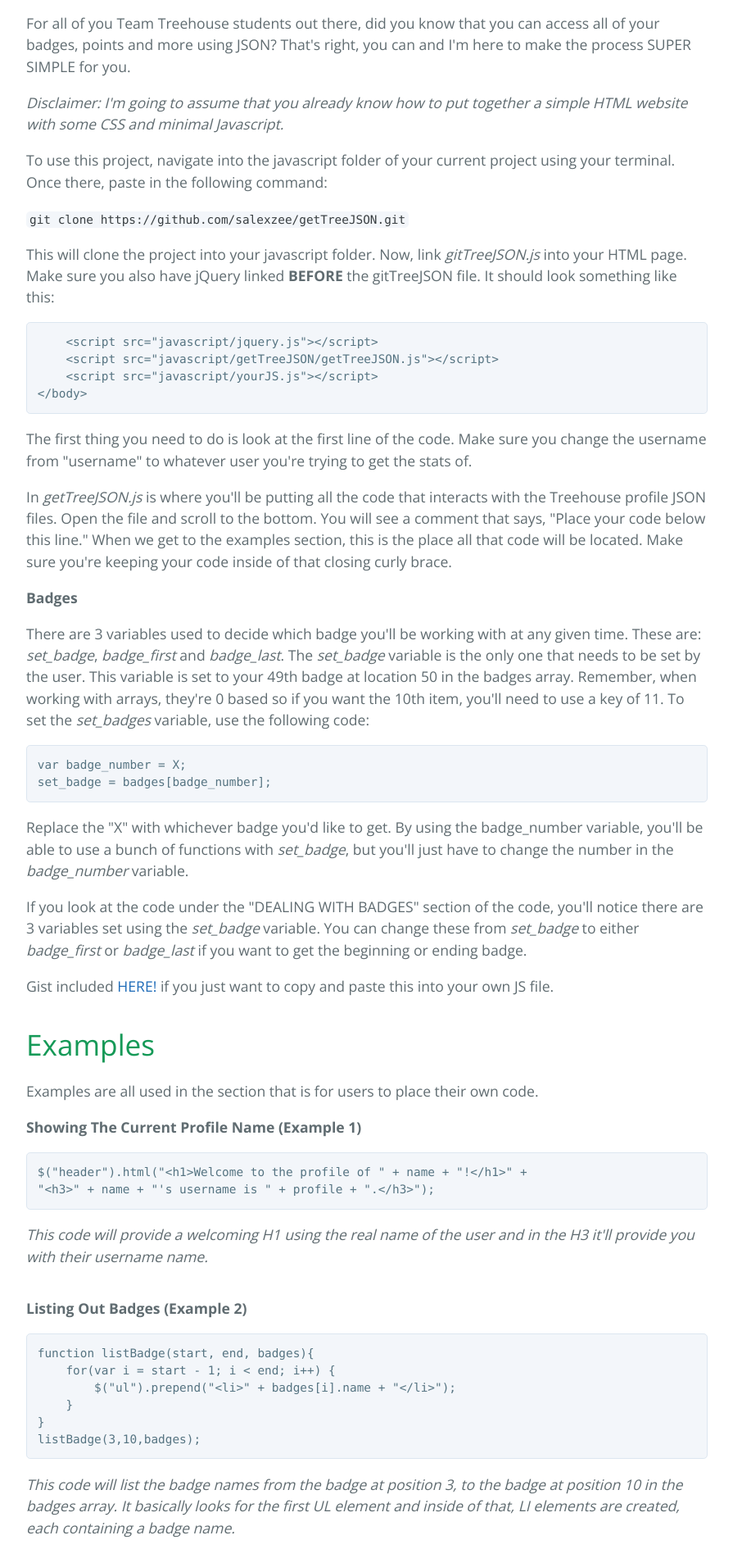
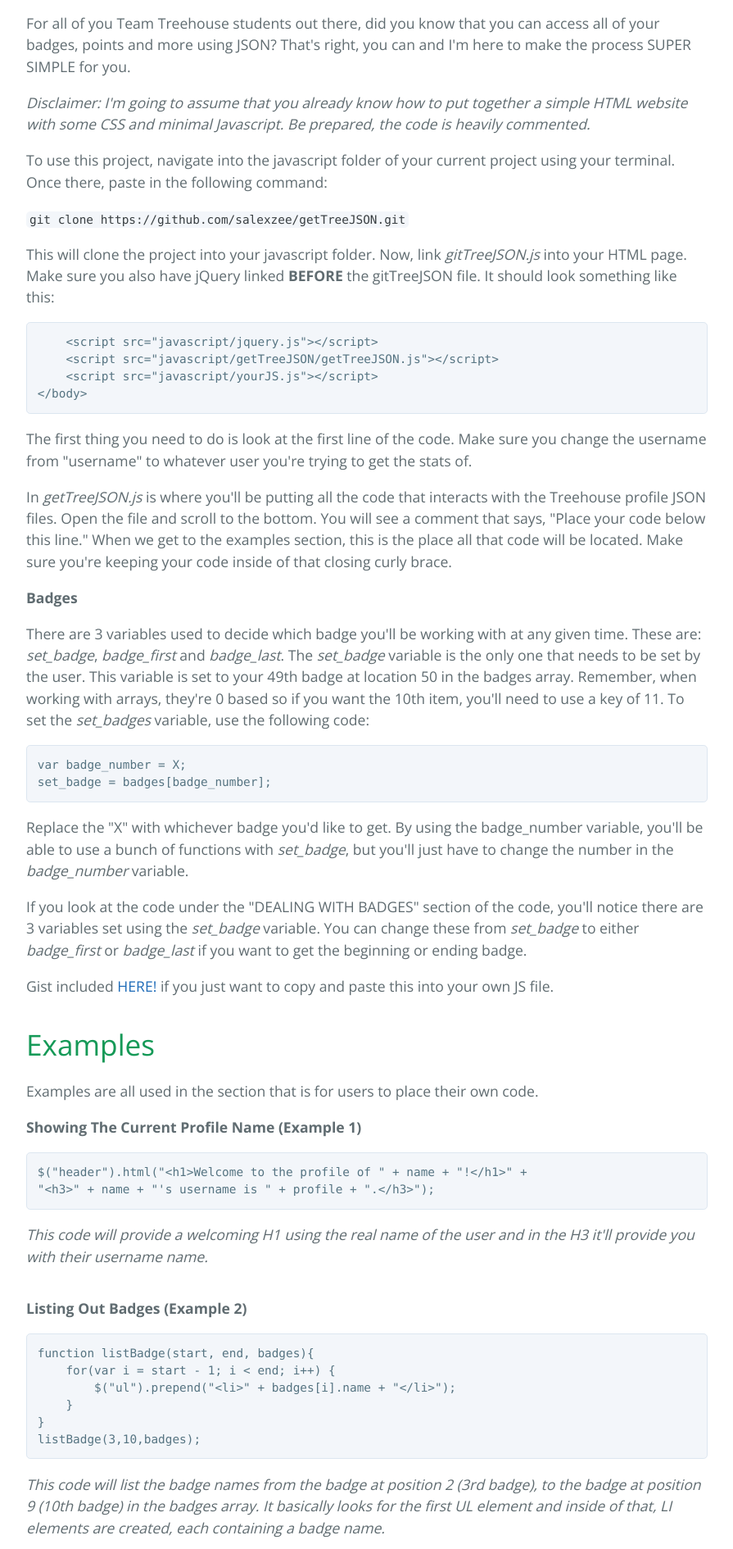
Before and after one commit to salexzee/getTreeJSON, a plain HTML site: page index.html in a window 1280 px wide. Shown: the part 470-2360 px from the top of the page at 82% size, without its empty margins (192-1087 px from the left). Drawn offline with nearby package versions, Linux system fonts and the light colour scheme; no server answers.

Commit message:
Minor changes

```diff
--- a/index.html
+++ b/index.html
@@ -25,7 +25,7 @@
 
 <p>For all of you Team Treehouse students out there, did you know that you can access all of your badges, points and more using JSON? That's right, you can and I'm here to make the process SUPER SIMPLE for you.</p>
 
-<p><em>Disclaimer: I'm going to assume that you already know how to put together a simple HTML website with some CSS and minimal Javascript.</em></p>
+<p><em>Disclaimer: I'm going to assume that you already know how to put together a simple HTML website with some CSS and minimal Javascript. Be prepared, the code is heavily commented.</em></p>
 
 <p>To use this project, navigate into the javascript folder of your current project using your terminal. Once there, paste in the following command:</p>
 
@@ -82,7 +82,7 @@ set_badge = badges[badge_number];
 listBadge(3,10,badges);
 </code></pre>
 
-<p><em>This code will list the badge names from the badge at position 3, to the badge at position 10 in the badges array. It basically looks for the first UL element and inside of that, LI elements are created, each containing a badge name.</em></p>
+<p><em>This code will list the badge names from the badge at position 2 (3rd badge), to the badge at position 9 (10th badge) in the badges array. It basically looks for the first UL element and inside of that, LI elements are created, each containing a badge name.</em></p>
 
 <h3>Badges(3-10)</h3>
 <ul id="badge-name-list">
```
